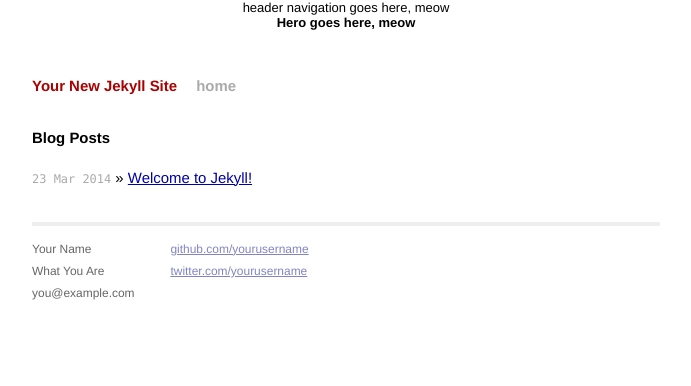
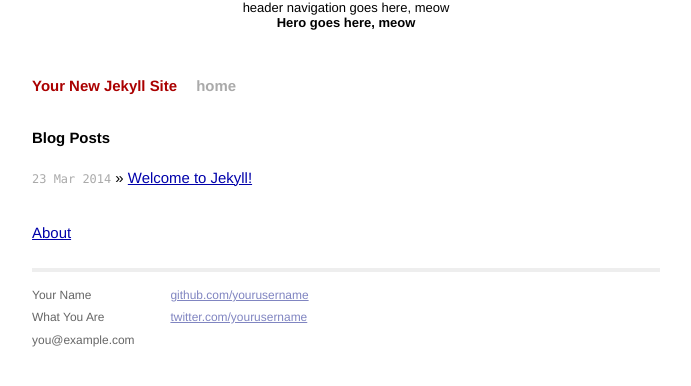
Before and after one commit to tx-tim/webhome, a Jekyll site: the page built from index.html, in a window 1280 px wide. Shown: the top 386 px of the page, without its empty margins (294-985 px from the left). Built offline with Jekyll 4.4.1, drawn with Linux system fonts in a browser that asks for light colours; Markdown is read by kramdown in place of the engine named in the settings.

Commit message:
add about page

```diff
--- /dev/null
+++ b/about.html
@@ -0,0 +1,6 @@
+---
+layout: home
+title: about
+---
+
+<h1>this is my about page</h1>
--- a/index.html
+++ b/index.html
@@ -10,4 +10,5 @@ title: Home
       <li><span>{{ post.date | date_to_string }}</span> &raquo; <a href="{{ post.url }}">{{ post.title }}</a></li>
     {% endfor %}
   </ul>
+  <a href="about.html">About</a>
 </div>
```
